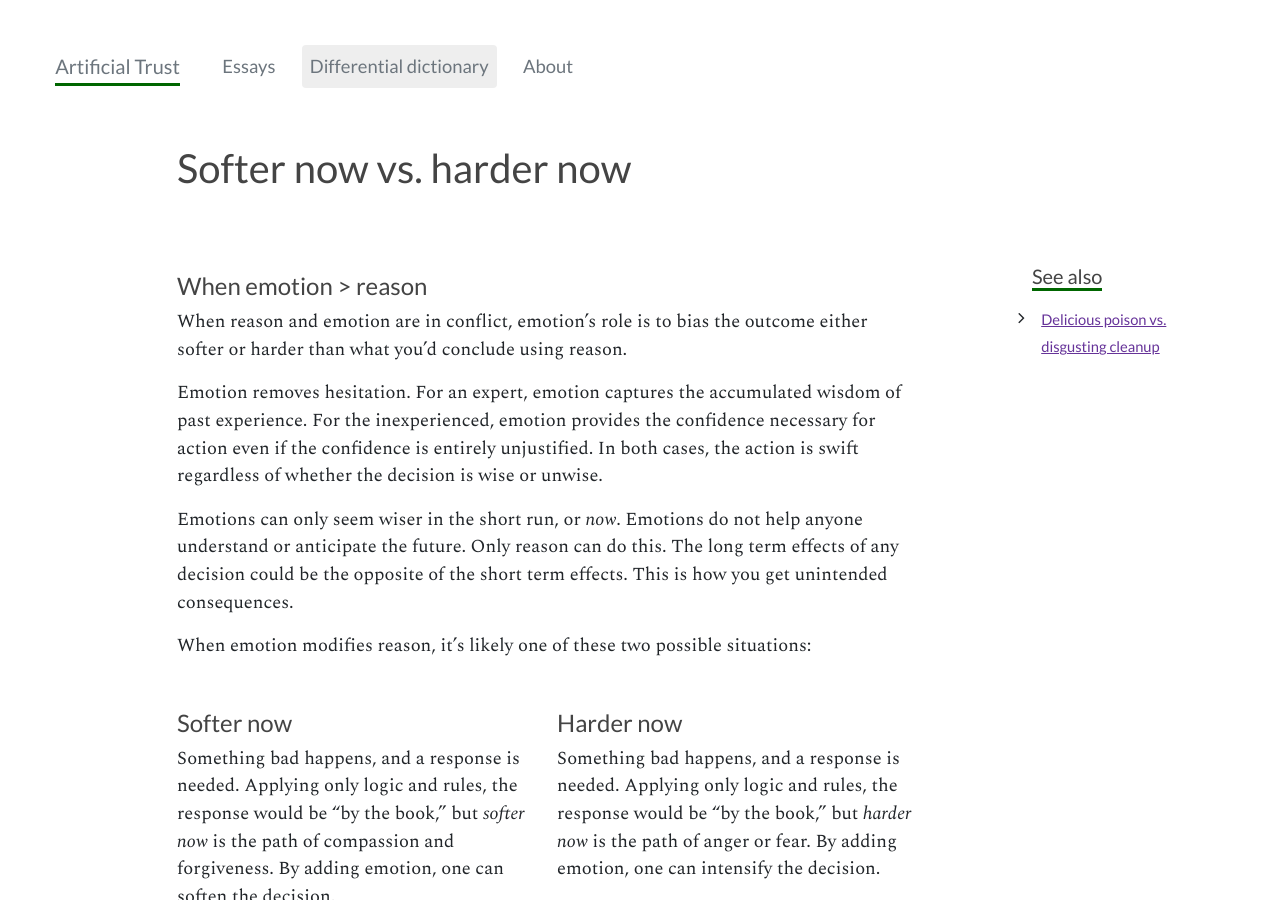
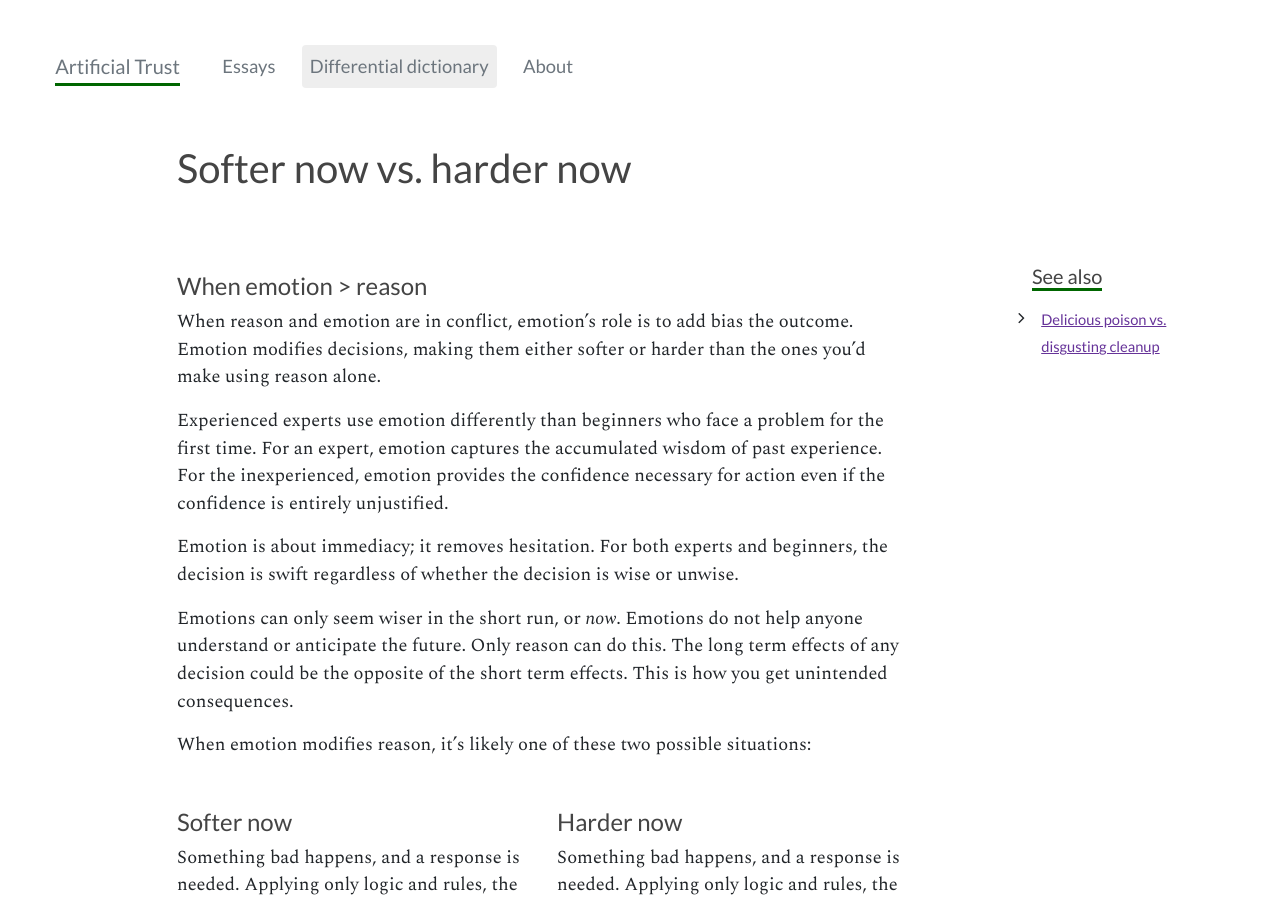
Before and after one commit to straz/artificialtrust, a Jekyll site: the page built from _definitions/soft.md, in a window 1280 px wide and 900 px high. Built offline with Jekyll 4.4.1, drawn with Linux system fonts in a browser that asks for light colours; nearby versions of some CDN libraries.

Commit message:
update soft

```diff
--- a/_definitions/soft.md
+++ b/_definitions/soft.md
@@ -10,14 +10,19 @@ defs: [delicious]
 
 ### When emotion > reason
 
-When reason and emotion are in conflict, emotion's role is to bias the
-outcome either softer or harder than what you'd conclude using reason.
+When reason and emotion are in conflict, emotion's role is to add bias
+the outcome. Emotion modifies decisions, making them either softer or
+harder than the ones you'd make using reason alone.
 
-Emotion removes hesitation. For an expert, emotion captures the
+Experienced experts use emotion differently than beginners who face a
+problem for the first time. For an expert, emotion captures the
 accumulated wisdom of past experience. For the inexperienced, emotion
 provides the confidence necessary for action even if the confidence is
-entirely unjustified.  In both cases, the action is swift regardless
-of whether the decision is wise or unwise.
+entirely unjustified.
+
+Emotion is about immediacy; it removes hesitation. For both experts
+and beginners, the decision is swift regardless of whether the
+decision is wise or unwise.
 
 Emotions can only seem wiser in the short run, or *now*.  Emotions do
 not help anyone understand or anticipate the future. Only reason can
```
